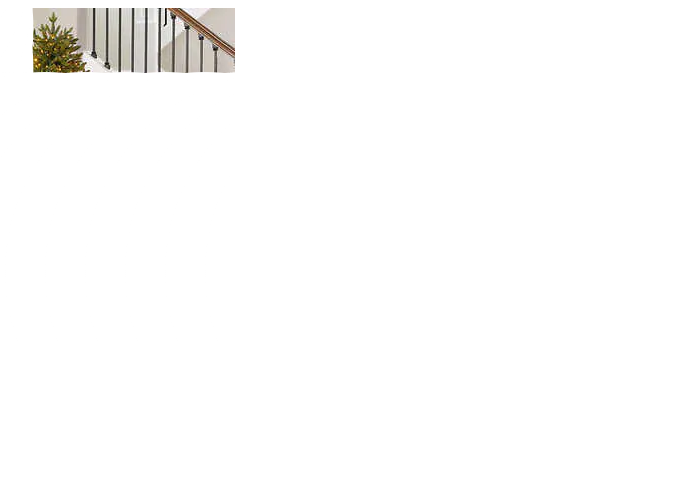
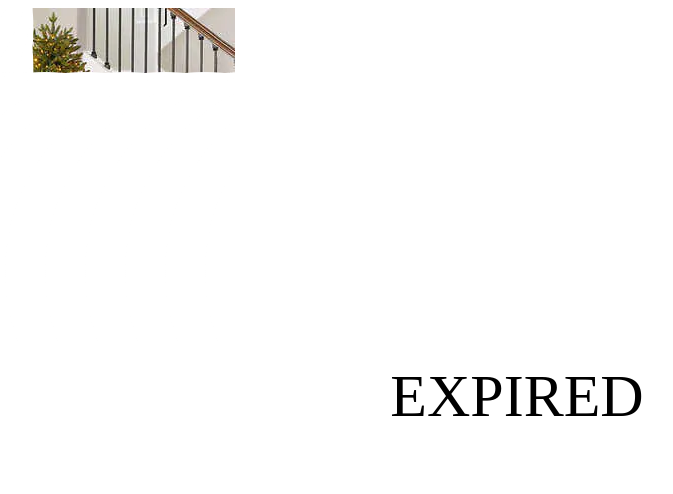
Before and after one commit to cupofdirtfordinner/tree, a plain HTML site: page index.html in a window 1280 px wide. Shown: the whole page, without its empty margins (123-796 px from the left). Drawn offline with Linux system fonts and the light colour scheme.

Commit message:
Update index.html

```diff
--- a/index.html
+++ b/index.html
@@ -1 +1,50 @@
+<!DOCTYPE HTML>
+<html>
+<head>
+<meta name="viewport" content="width=device-width, initial-scale=1">
+<style>
+p {
+  text-align: center;
+  font-size: 60px;
+  margin-top: 0px;
+}
+</style>
+</head>
+<body>
 <img src="2022_12_06_0ta_Kleki.png">
+
+<p id="demo"></p>
+
+<script>
+// Set the date we're counting down to
+var countDownDate = new Date("Dec 6, 2022 22:37:25").getTime();
+
+// Update the count down every 1 second
+var x = setInterval(function() {
+
+  // Get today's date and time
+  var now = new Date().getTime();
+
+  // Find the distance between now and the count down date
+  var distance = countDownDate - now;
+
+  // Time calculations for days, hours, minutes and seconds
+  var days = Math.floor(distance / (1000 * 60 * 60 * 24));
+  var hours = Math.floor((distance % (1000 * 60 * 60 * 24)) / (1000 * 60 * 60));
+  var minutes = Math.floor((distance % (1000 * 60 * 60)) / (1000 * 60));
+  var seconds = Math.floor((distance % (1000 * 60)) / 1000);
+
+  // Output the result in an element with id="demo"
+  document.getElementById("demo").innerHTML = days + "d " + hours + "h "
+  + minutes + "m " + seconds + "s ";
+
+  // If the count down is over, write some text
+  if (distance < 0) {
+    clearInterval(x);
+    document.getElementById("demo").innerHTML = "EXPIRED";
+  }
+}, 1000);
+</script>
+
+</body>
+</html>
```
